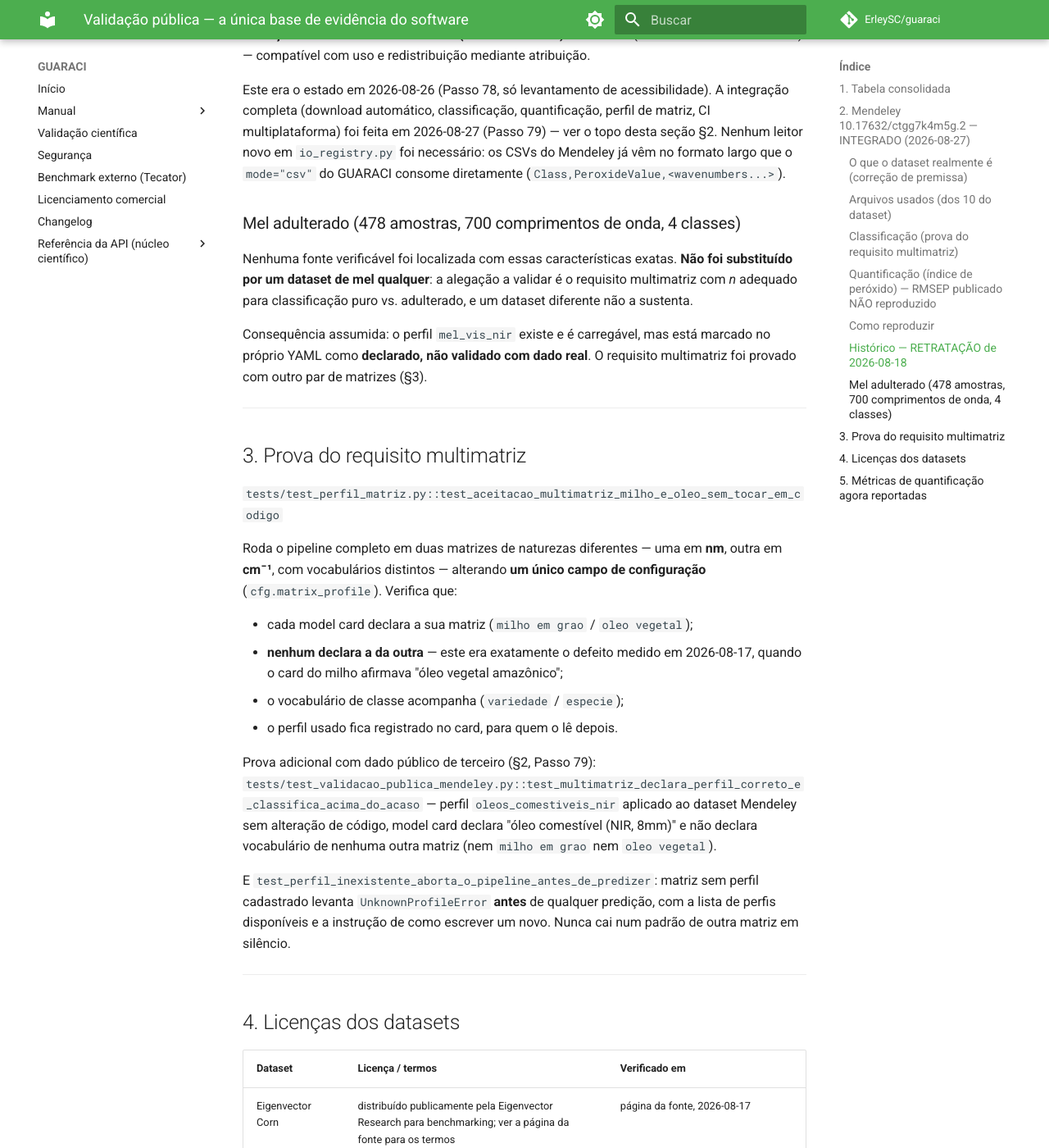
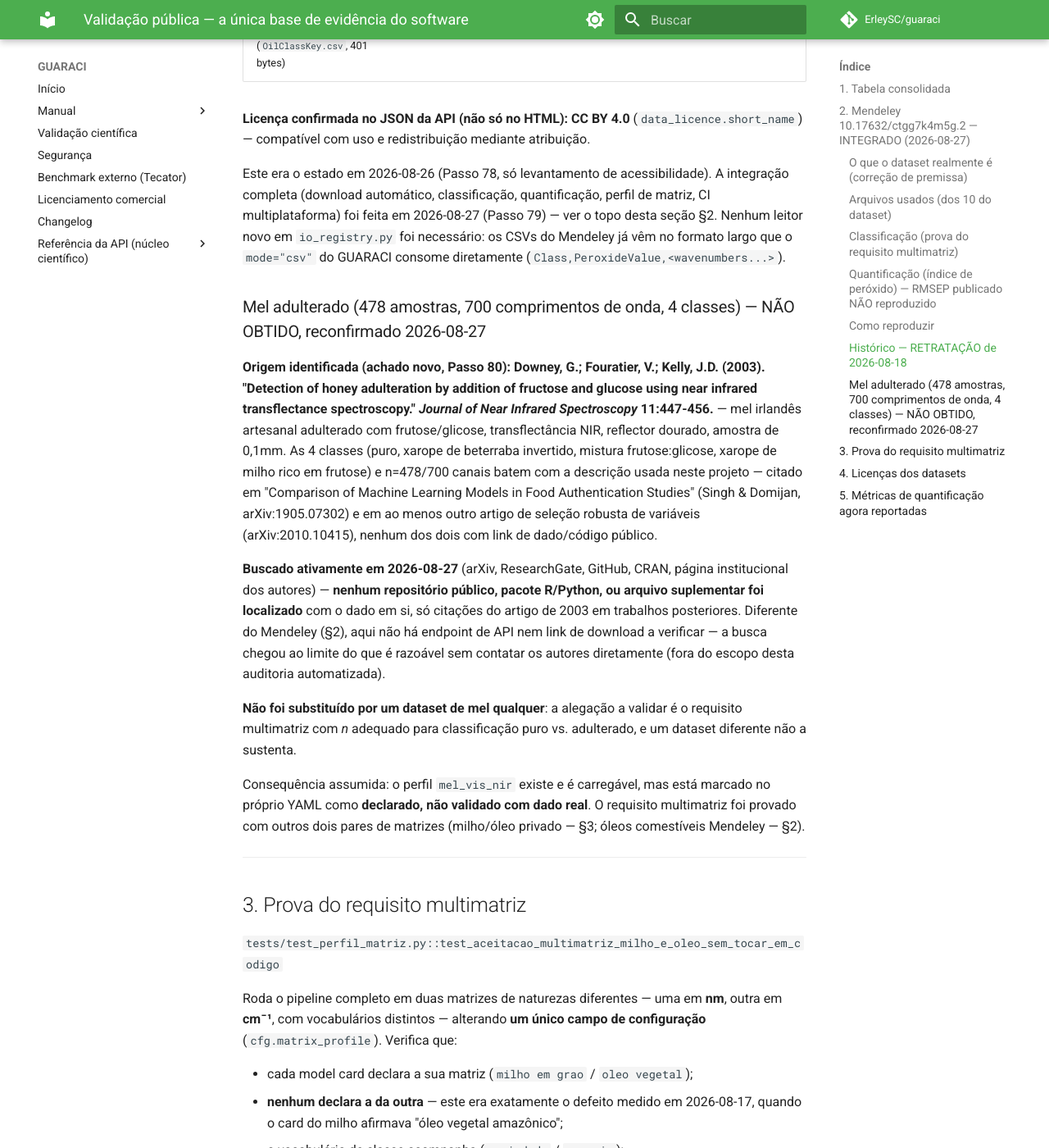
Before and after one commit to ErleySC/guaraci, an MkDocs documentation site: the page built from docs/VALIDACAO_PUBLICA.md, in a window 1280 px wide and 1400 px high, scrolled down 4515 px. Shown: the whole window at 82% size. Built offline with MkDocs 1.6.1 and Material for MkDocs 9.7.7, drawn with Linux system fonts in a browser that asks for light colours; comment, search, counter and statistics services are not loaded; some of the changed text lies outside the part shown.

Commit message:
docs: confirma Mel adulterado como NAO OBTIDO -- origem identificada, sem repositorio publico
Passo 80. Busca ativa (arXiv, ResearchGate, GitHub, CRAN) em 2026-08-27
identifica a origem real do dataset -- Downey, Fouratier & Kelly (2003),
J. Near Infrared Spectrosc. 11:447-456 (mel irlandes adulterado com
frutose/glicose, transflectancia NIR) -- citado em pelo menos 2 artigos
de ML posteriores (arXiv:1905.07302, arXiv:2010.10415), nenhum com link
de dado/codigo publico. Nenhum repositorio, pacote R/Python ou arquivo
suplementar localizado. Busca chegou ao limite razoavel sem contatar os
autores diretamente (fora do escopo desta auditoria automatizada).

Confirma (nao contradiz) o estado de 2026-08-18: continua NAO OBTIDO,
agora com a citacao original documentada em vez de "fonte nao
localizada" generico. Nao substituido por dataset diferente -- decisao
mantida. Requisito multimatriz ja provado por dois outros pares
(milho/oleo privado -- Corn; oleos comestiveis -- Mendeley, Passo 79).

```diff
--- a/docs/VALIDACAO_PUBLICA.md
+++ b/docs/VALIDACAO_PUBLICA.md
@@ -19,7 +19,7 @@
 |---|---|---:|---|---|---|---|---|
 | Eigenvector **Corn** (m5) | milho em grão | 80 | 700 · 1100–2498 nm | proteína | **RMSEP 0,144 %m/m**; R²val 0,912; 8 LVs | RMSEP típico de PLS: **0,1–0,2** | ✅ dentro da faixa |
 | **Tecator** | carne moída | 240 | 100 · 850–1050 nm | gordura | RMSEP 2,001 (`autoscaling`) | ver `docs/BENCHMARK_TECATOR.md` | ✅ dentro do esperado |
-| **Mel adulterado** (478 × 700, 4 classes) | mel | — | — | puro vs. 3 xaropes | — | — | ❌ **NÃO OBTIDO** |
+| **Mel adulterado** (478 × 700, 4 classes) | mel | — | — | puro vs. 3 xaropes | — | Downey, Fouratier & Kelly (2003), *J. Near Infrared Spectrosc.* 11:447-456 | ❌ **NÃO OBTIDO** (origem identificada, sem repositório público, reconfirmado 2026-08-27) |
 | Mendeley `10.17632/ctgg7k4m5g.2` (NIR 8mm) | 19 óleos comestíveis diversos | 100 | 11512 · 3899–14999 cm⁻¹ | classificação (8 espécies, n≥5) + índice de peróxido | **Balanced accuracy 0,35 (CV) / 0,475 (holdout)**; R²cal 0,833 (log10 PV) | balanced accuracy: sem alvo publicado nesta forma (ver §2); RMSEP publicado 4,9 **não reproduzido** (ver §2) | 🟢 **INTEGRADO** (2026-08-27) — classificação valida requisito multimatriz; regressão é sanity check, não gate de literatura |
 
 O RMSEP do Corn está no meio da faixa publicada — nem baixo demais (o que
@@ -161,16 +161,37 @@
 Mendeley já vêm no formato largo que o `mode="csv"` do GUARACI
 consome diretamente (`Class,PeroxideValue,<wavenumbers...>`).
 
-### Mel adulterado (478 amostras, 700 comprimentos de onda, 4 classes)
+### Mel adulterado (478 amostras, 700 comprimentos de onda, 4 classes) — NÃO OBTIDO, reconfirmado 2026-08-27
 
-Nenhuma fonte verificável foi localizada com essas características exatas.
+**Origem identificada (achado novo, Passo 80): Downey, G.; Fouratier, V.;
+Kelly, J.D. (2003). "Detection of honey adulteration by addition of
+fructose and glucose using near infrared transflectance spectroscopy."
+*Journal of Near Infrared Spectroscopy* 11:447-456.** — mel irlandês
+artesanal adulterado com frutose/glicose, transflectância NIR, reflector
+dourado, amostra de 0,1mm. As 4 classes (puro, xarope de beterraba
+invertido, mistura frutose:glicose, xarope de milho rico em frutose) e
+n=478/700 canais batem com a descrição usada neste projeto — citado em
+"Comparison of Machine Learning Models in Food Authentication Studies"
+(Singh & Domijan, arXiv:1905.07302) e em ao menos outro artigo de
+seleção robusta de variáveis (arXiv:2010.10415), nenhum dos dois com
+link de dado/código público.
+
+**Buscado ativamente em 2026-08-27** (arXiv, ResearchGate, GitHub,
+CRAN, página institucional dos autores) — **nenhum repositório público,
+pacote R/Python, ou arquivo suplementar foi localizado** com o dado em
+si, só citações do artigo de 2003 em trabalhos posteriores. Diferente
+do Mendeley (§2), aqui não há endpoint de API nem link de download a
+verificar — a busca chegou ao limite do que é razoável sem contatar os
+autores diretamente (fora do escopo desta auditoria automatizada).
+
 **Não foi substituído por um dataset de mel qualquer**: a alegação a
 validar é o requisito multimatriz com *n* adequado para classificação
 puro vs. adulterado, e um dataset diferente não a sustenta.
 
 Consequência assumida: o perfil `mel_vis_nir` existe e é carregável, mas
 está marcado no próprio YAML como **declarado, não validado com dado real**.
-O requisito multimatriz foi provado com outro par de matrizes (§3).
+O requisito multimatriz foi provado com outros dois pares de matrizes
+(milho/óleo privado — §3; óleos comestíveis Mendeley — §2).
 
 ---
 
```
